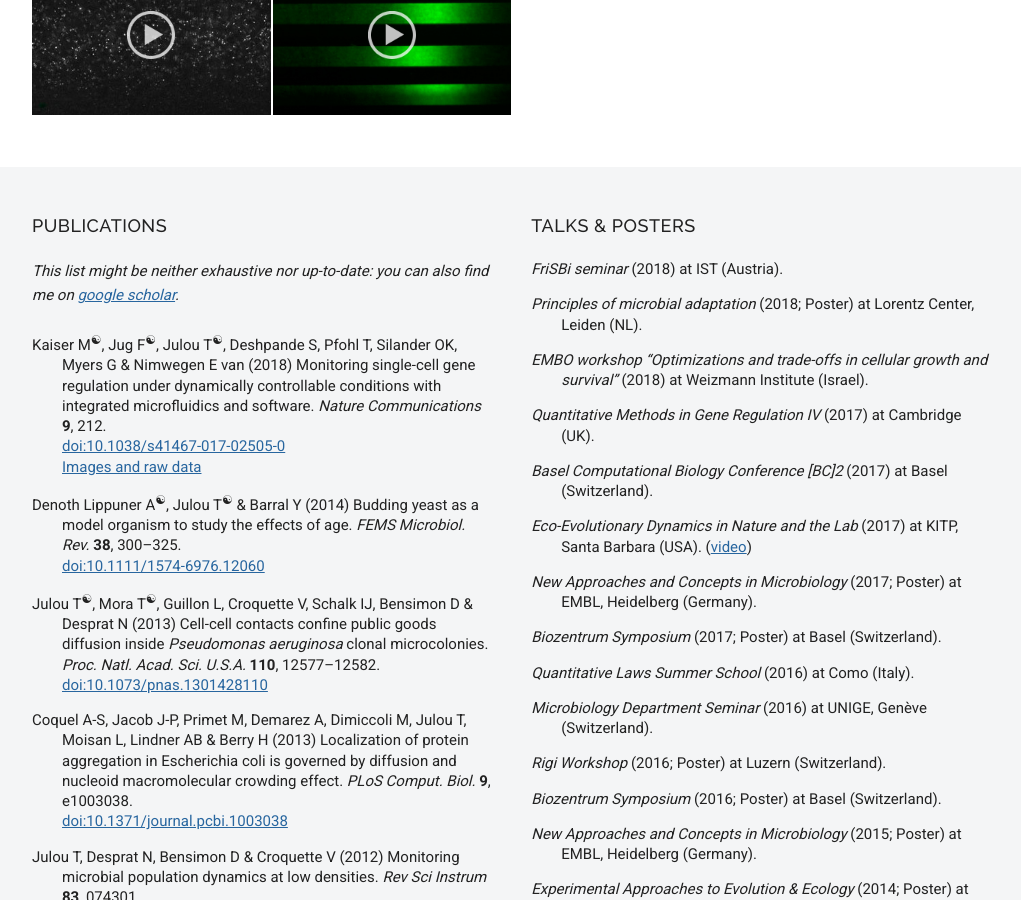
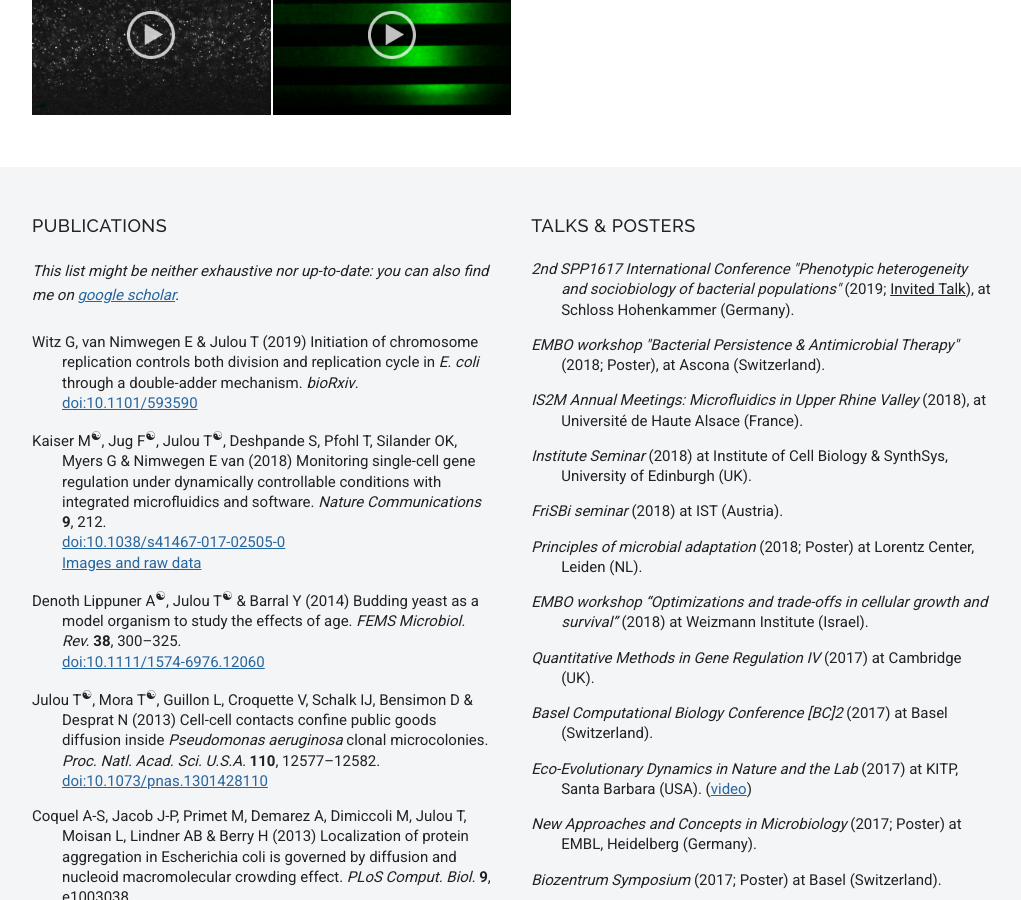
Before and after one commit to julou/julou.github.io, a Jekyll site: the page built from outputs.md, in a window 1280 px wide and 900 px high, scrolled down 644 px. Shown: the whole window, without its empty margins (128-1149 px from the left). Built offline with Jekyll 4.4.1, drawn with Linux system fonts in a browser that asks for light colours; comment, search, counter and statistics services are not loaded.

Commit message:
updated references

```diff
--- a/_includes/bibArticles.html
+++ b/_includes/bibArticles.html
@@ -1,4 +1,6 @@
 <div class="csl-bib-body" style="line-height: 1.35; margin-left: 2em; text-indent:-2em;">
+    <div class="csl-entry">Witz G, van Nimwegen E &amp; Julou T (2019) Initiation of chromosome replication controls both division and replication cycle in <i>E. coli</i> through a double-adder mechanism. <i>bioRxiv</i>. <br/><a href="https://doi.org/10.1101/593590">doi:10.1101/593590</a><br/></div>
+  <span class="Z3988" title="url_ver=Z39.88-2004&amp;ctx_ver=Z39.88-2004&amp;rfr_id=info%3Asid%2Fzotero.org%3A2&amp;rft_id=info%3Adoi%2F10.1101%2F593590&amp;rft_val_fmt=info%3Aofi%2Ffmt%3Akev%3Amtx%3Ajournal&amp;rft.genre=article&amp;rft.atitle=Initiation%20of%20chromosome%20replication%20controls%20both%20division%20and%20replication%20cycle%20in%20%3Ci%20class%3D%22nocase%22%3EE.%20coli%3C%2Fi%3E%20through%20a%20double-adder%20mechanism&amp;rft.jtitle=bioRxiv&amp;rft.aufirst=Guillaume&amp;rft.aulast=Witz&amp;rft.au=Guillaume%20Witz&amp;rft.au=Erik%20van%20Nimwegen&amp;rft.au=Thomas%20Julou&amp;rft.date=2019"></span>
   <div class="csl-entry"><span class="co-first">Kaiser M</span>, <span class="co-first">Jug F</span>, <span class="co-first">Julou T</span>, Deshpande S, Pfohl T, Silander OK, Myers G &amp; Nimwegen E van (2018) Monitoring single-cell gene regulation under dynamically controllable conditions with integrated microfluidics and software. <i>Nature Communications</i> <b>9</b>, 212. <br/><a href="https://doi.org/10.1038/s41467-017-02505-0">doi:10.1038/s41467-017-02505-0</a><br/><a href="https://doi.org/10.5281/zenodo.824793">Images and raw data</a></div>
   <span class="Z3988" title="url_ver=Z39.88-2004&amp;ctx_ver=Z39.88-2004&amp;rfr_id=info%3Asid%2Fzotero.org%3A2&amp;rft_id=info%3Adoi%2F10.1038%2Fs41467-017-02505-0&amp;rft_val_fmt=info%3Aofi%2Ffmt%3Akev%3Amtx%3Ajournal&amp;rft.genre=article&amp;rft.atitle=Monitoring%20single-cell%20gene%20regulation%20under%20dynamically%20controllable%20conditions%20with%20integrated%20microfluidics%20and%20software&amp;rft.jtitle=Nature%20Communications&amp;rft.volume=9&amp;rft.issue=1&amp;rft.aufirst=Matthias&amp;rft.aulast=Kaiser&amp;rft.au=Matthias%20Kaiser&amp;rft.au=Florian%20Jug&amp;rft.au=Thomas%20Julou&amp;rft.au=Siddharth%20Deshpande&amp;rft.au=Thomas%20Pfohl&amp;rft.au=Olin%20K.%20Silander&amp;rft.au=Gene%20Myers&amp;rft.au=Erik%20van%20Nimwegen&amp;rft.date=2018-01-15&amp;rft.pages=212&amp;rft.issn=2041-1723&amp;rft.language=En"></span>
   <div class="csl-entry" style="margin-bottom: 1em;"><span class="co-first">Denoth Lippuner A</span>, <span class="co-first">Julou T</span> &amp; Barral Y (2014) Budding yeast as a model organism to study the effects of age. <i>FEMS Microbiol. Rev.</i> <b>38</b>, 300–325. <br/><a href="https://dx.doi.org/10.1111/1574-6976.12060">doi:10.1111/1574-6976.12060</a></div>
--- a/_includes/bibPresentations.html
+++ b/_includes/bibPresentations.html
@@ -1,4 +1,8 @@
 <div class="csl-bib-body">
+  <div class="csl-entry"> <i>2nd SPP1617 International Conference "Phenotypic heterogeneity and sociobiology of bacterial populations"</i> (2019; <u>Invited Talk</u>), at Schloss Hohenkammer (Germany).</div>
+  <div class="csl-entry"> <i>EMBO workshop "Bacterial Persistence & Antimicrobial Therapy"</i> (2018; Poster), at Ascona (Switzerland).</div>
+  <div class="csl-entry"><i>IS2M Annual Meetings: Microfluidics in Upper Rhine Valley</i> (2018), at Université de Haute Alsace (France).</div>
+  <div class="csl-entry"><i>Institute Seminar</i> (2018) at Institute of Cell Biology & SynthSys, University of Edinburgh (UK).</div>
   <div class="csl-entry"><i>FriSBi seminar</i> (2018) at IST (Austria).</div>
   <div class="csl-entry"><i>Principles of microbial adaptation</i> (2018; Poster) at Lorentz Center, Leiden (NL).</div>
   <div class="csl-entry"><i>EMBO workshop “Optimizations and trade-offs in cellular growth and survival”</i> (2018) at Weizmann Institute (Israel).</div>
```
Also changed, not shown: _projects/06-single-cell-methods.md (+2 -0 lines).
